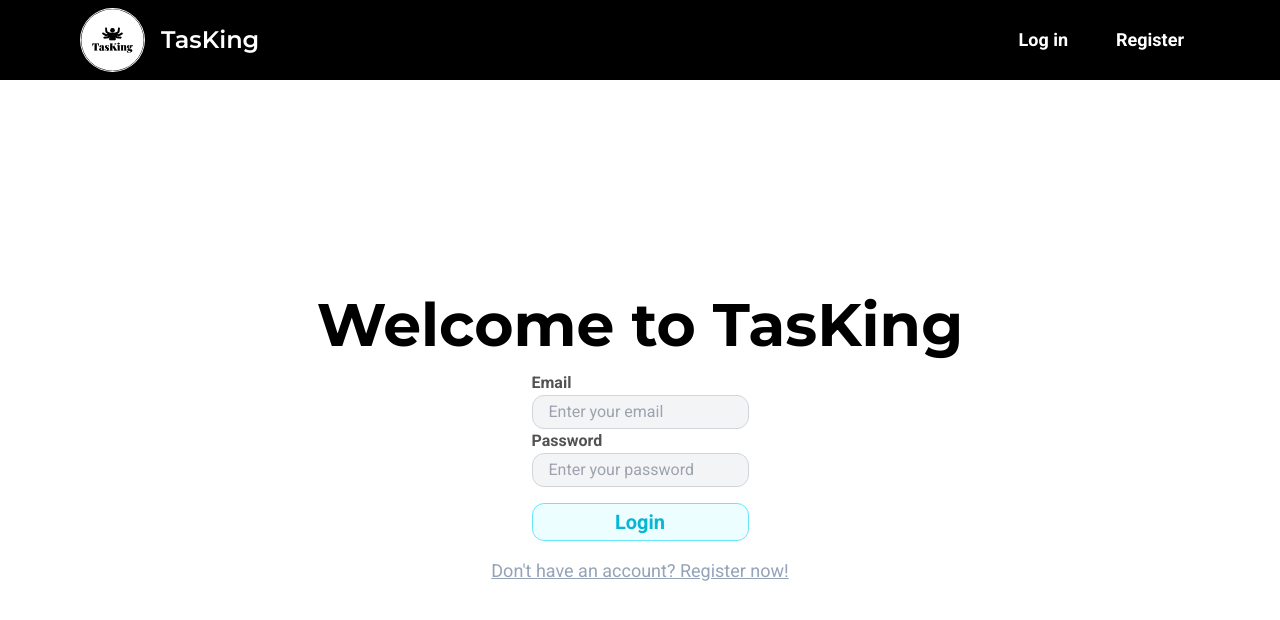
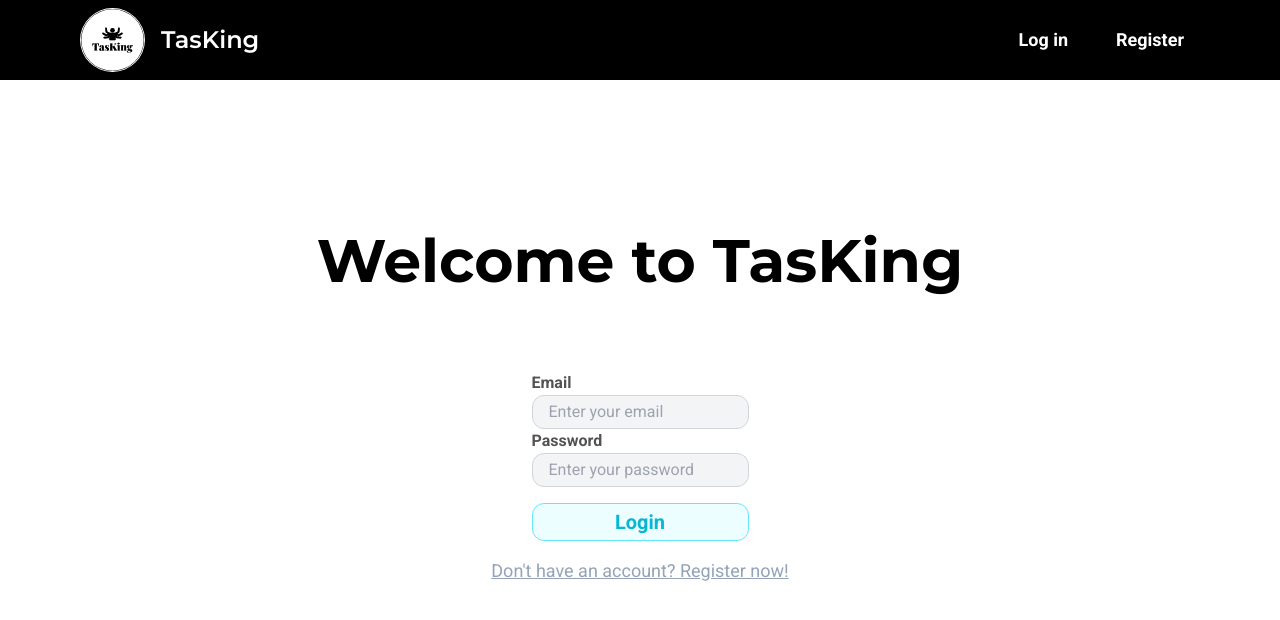
Before and after one commit to tpSpace/task_manager_fe, a Next.js app: page /login in a window 1280 px wide. Shown: the top 620 px of the page. Built offline with nearby package versions, Linux system fonts and the light colour scheme; no server answers.

Commit message:
Huy|Edit|Login UI

```diff
--- a/app/login/page.tsx
+++ b/app/login/page.tsx
@@ -49,7 +49,7 @@ const LoginPage = () => {
 
   return (
     <div className="flex justify-center items-center h-[90%] flex-col">
-      <h1 className="text-6xl font-bold font-Montserrat">Welcome to TasKing</h1>
+      <h1 className="text-6xl font-bold font-Montserrat -mt-16 mb-16">Welcome to TasKing</h1>
       <div>
         <form
           className="flex flex-col m-4 gap-4"
```
